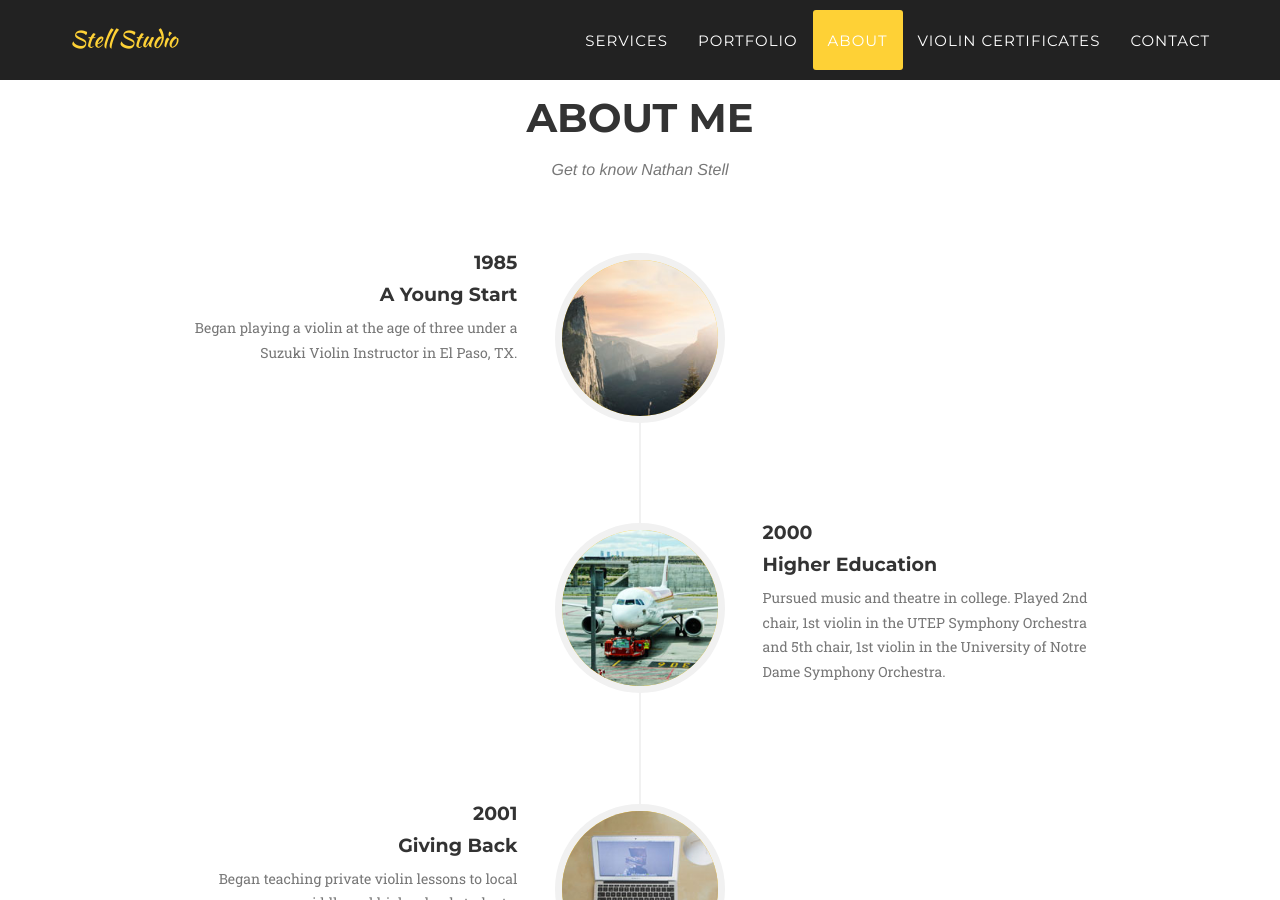
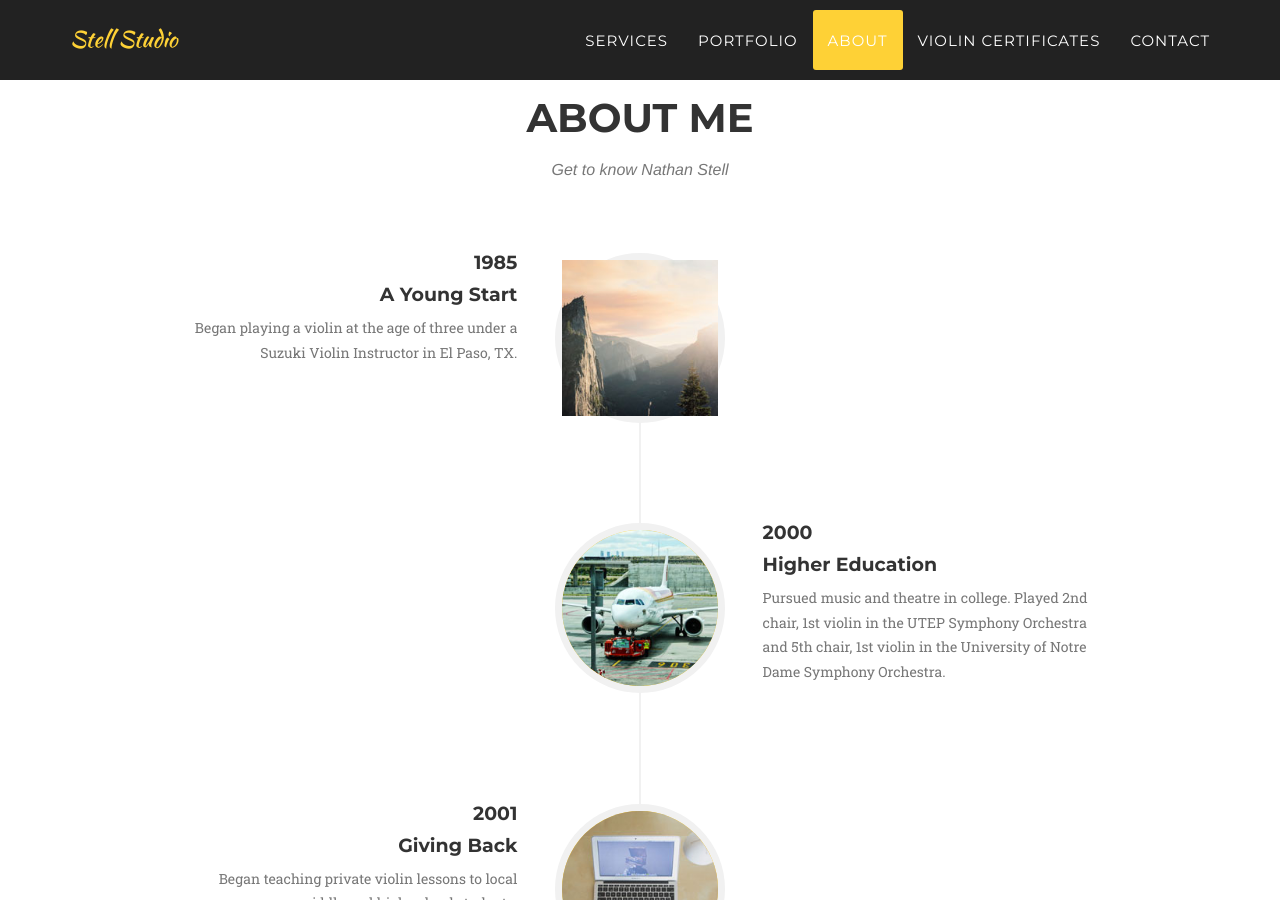
Before and after one commit to stellstudio/stellstudio.github.io, a Jekyll site: the page built from index.html, in a window 1280 px wide and 900 px high, scrolled down 2835 px. Built offline with Jekyll 4.4.1, drawn with Linux system fonts in a browser that asks for light colours; some web fonts are replaced.

Commit message:
circle to square test

```diff
--- a/_includes/about.html
+++ b/_includes/about.html
@@ -12,7 +12,7 @@
                     <ul class="timeline">
                         <li>
                             <div class="timeline-image">
-                                <img class="img-circle img-responsive" src="img/about/1.jpg" alt="">
+                                <img class="img-square img-responsive" src="img/about/1.jpg" alt="">
                             </div>
                             <div class="timeline-panel">
                                 <div class="timeline-heading">
```
